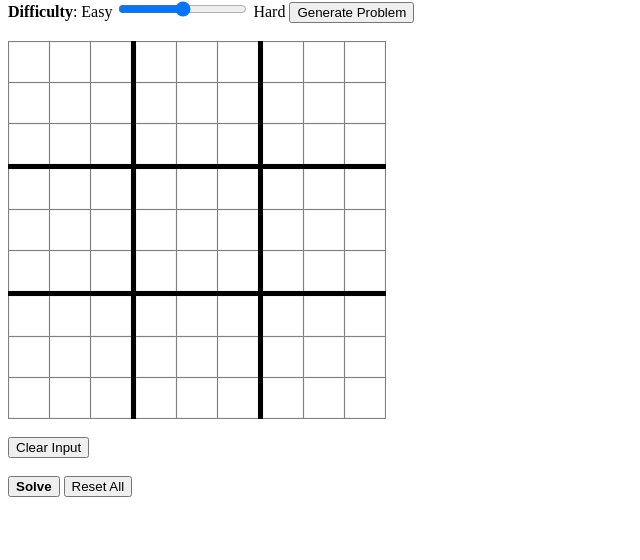
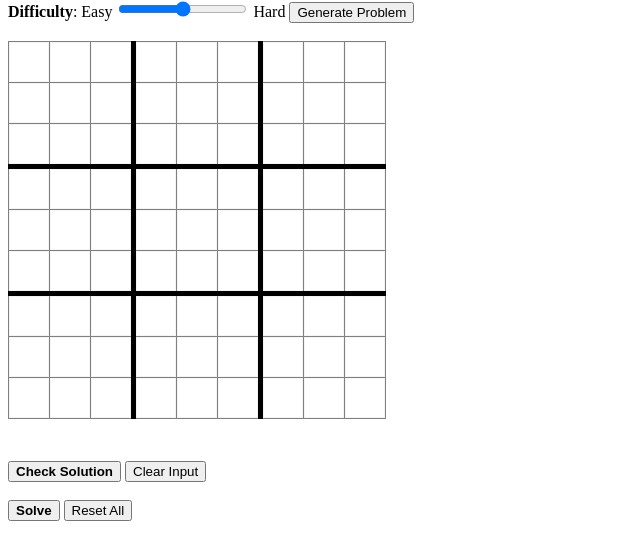
Before and after one commit to yonatank93/Sudoku, a Flask app: page / in a window 1280 px wide. Shown: the part 176-736 px from the top of the page, without its empty margins (0-640 px from the left). Run offline with Flask 3, Linux system fonts and the light colour scheme.

Commit message:
Add button and function to check if the problem is solved

```diff
--- a/web_app/app.py
+++ b/web_app/app.py
@@ -41,5 +41,15 @@ def generate_sudoku():
     return jsonify({"problem": problem.tolist()})
 
 
+@app.route("/check_solution", methods=["POST"])
+def check_solution():
+    data = request.get_json()  # Get the JSON data from the client
+    problem = data.get("problem")
+    print(problem)
+    # Solve or check if the problem is solved
+    solved = Board(problem).solved  # Replace with your solving logic
+    return jsonify({"solved": solved})
+
+
 if __name__ == "__main__":
     app.run(debug=True)
--- a/web_app/templates/sudoku.html
+++ b/web_app/templates/sudoku.html
@@ -122,8 +122,45 @@
 		});
 	    });
 	});
+
+        // Make sure to use `DOMContentLoaded` to run code after page loads
+        document.addEventListener("DOMContentLoaded", function () {
+            document.getElementById("checkSolution").addEventListener("click", function () {
+                const sudokuInput = [];
+                for (let i = 0; i < 9; i++) {
+                    const row = [];
+                    for (let j = 0; j < 9; j++) {
+                        const cell = document.querySelector(`input[name="cell${i}${j}"]`);
+                        row.push(cell.value ? parseInt(cell.value) : 0); // Get value from input
+                    }
+                    sudokuInput.push(row);
+                }
+
+                // Check solution via fetch
+                fetch("/check_solution", {
+                    method: "POST",
+                    body: JSON.stringify({ problem: sudokuInput }),
+                    headers: { "Content-Type": "application/json" },
+                })
+                .then(response => response.json())
+                .then(data => {
+                    const messageElement = document.getElementById("solutionMessage");
+                    if (data.solved) {
+                        messageElement.textContent = "Congratulations! The Sudoku is solved!";
+                        messageElement.style.color = "green"; // Optional: green text for solved
+                    } else {
+                        messageElement.textContent = "Oops! The Sudoku is not solved yet.";
+                        messageElement.style.color = "red"; // Optional: red text for not solved
+                    }
+                })
+                .catch(error => {
+                    console.error("Error checking solution:", error);
+                });
+            });
+        });
     </script>
 </head>
+
 <body>
     <h1>Play Sudoku!</h1>
     <p style="font-size: 20px; font-weight: bold; text-decoration: underline;">
@@ -160,6 +197,10 @@
             {% endfor %}
         </table>
         <br>
+	<p id="solutionMessage" style="font-size: 24px; font-weight: bold;"></p>
+
+	<!-- Check Solution Button -->
+	<button type="button" id="checkSolution"><strong>Check Solution</strong></button>
 
 	<!-- Clear User Input Button -->
 	<button type="button" onclick="clearUserInputs()">Clear Input</button>
```
